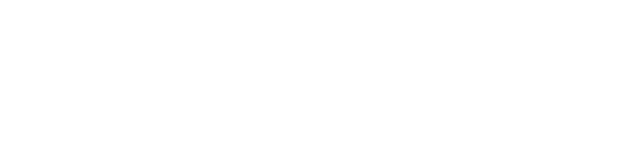
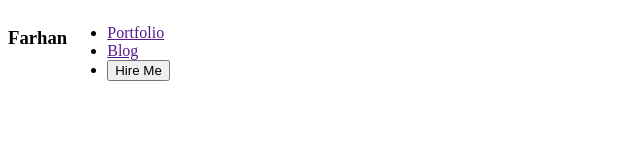
Before and after one commit to Farhanisraq-cse/Web-Portfolio, a plain HTML site: page index.html in a window 1280 px wide. Shown: the whole page, without its empty margins (0-640 px from the left). Drawn offline with Linux system fonts and the light colour scheme.

Commit message:
added images

```diff
--- a/index.html
+++ b/index.html
@@ -4,10 +4,18 @@
     <meta charset="UTF-8">
     <meta name="viewport" content="width=device-width, initial-scale=1.0">
     <title>Document</title>
+    <link rel="stylesheet" href="style.css">
 </head>
 <body>
     <header>
-
+        <nav>
+            <h3>Farhan</h3>
+            <ul>
+                <li><a href="">Portfolio</a></li>
+                <li><a href="">Blog</a></li>
+                <li><button>Hire Me</button></li>
+            </ul>
+        </nav>
     </header>
     <main>
 
--- a/style.css
+++ b/style.css
@@ -0,0 +1,4 @@
+nav {
+    display: flex;
+
+}
```
Also changed, not shown: images/developer.png (added), images/hardy.png (added), images/header_bg.png (added), images/icons/facebook.png (added), images/icons/insta.png (added), images/icons/js.png (added), images/icons/mongo.png (added), images/icons/nodejs.png (added), images/icons/react.png (added), images/icons/twitter.png (added).
